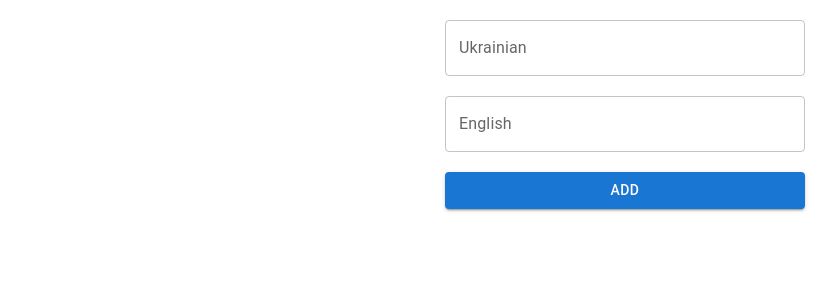
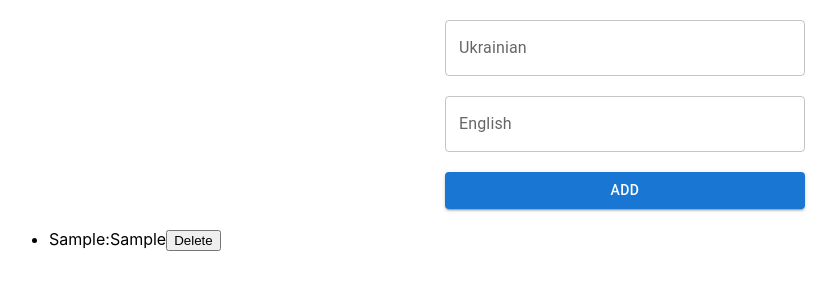
Before and after one commit to agsulimko/practik6-5, a React (Create React App) app: page / in a window 1280 px wide. Both pictures are taken after typing "Sample", "Sample" into the empty fields and a click on the button "ADD". Shown: the top 300 px of the page, without its empty margins (15-852 px from the left). Built offline with nearby package versions, Linux system fonts and the light colour scheme.

Commit message:
addd list

```diff
--- a/src/components/App.jsx
+++ b/src/components/App.jsx
@@ -2,6 +2,7 @@ import { Container } from '@mui/material';
 import WordsForm from './WordsForm/WordsForm';
 
 import React, { Component } from 'react';
+import WordsList from './WordsList/WordsList';
 
 export default class App extends Component {
   state = {
@@ -13,10 +14,17 @@ export default class App extends Component {
       words: [...prevState.words, newWord],
     }));
   };
+
+  hendleDelete = id => {
+    this.setState(prevState => ({
+      words: prevState.words.filter(word => word.id !== id),
+    }));
+  };
   render() {
     return (
       <Container maxWidth="xl">
         <WordsForm onSubmit={this.formSubmit} />
+        <WordsList words={this.state.words} deleteWord={this.hendleDelete} />
       </Container>
     );
   }
--- /dev/null
+++ b/src/components/WordsList/WordsList.jsx
@@ -0,0 +1,16 @@
+import React from 'react';
+
+const WordsList = ({ words, deleteWord }) => {
+  return (
+    <ul>
+      {words.map(word => (
+        <li key={word.id}>
+          <span>{word.ukWord}</span>:<span>{word.enWord}</span>
+          <button onClick={() => deleteWord(word.id)}>Delete</button>
+        </li>
+      ))}
+    </ul>
+  );
+};
+
+export default WordsList;
```
